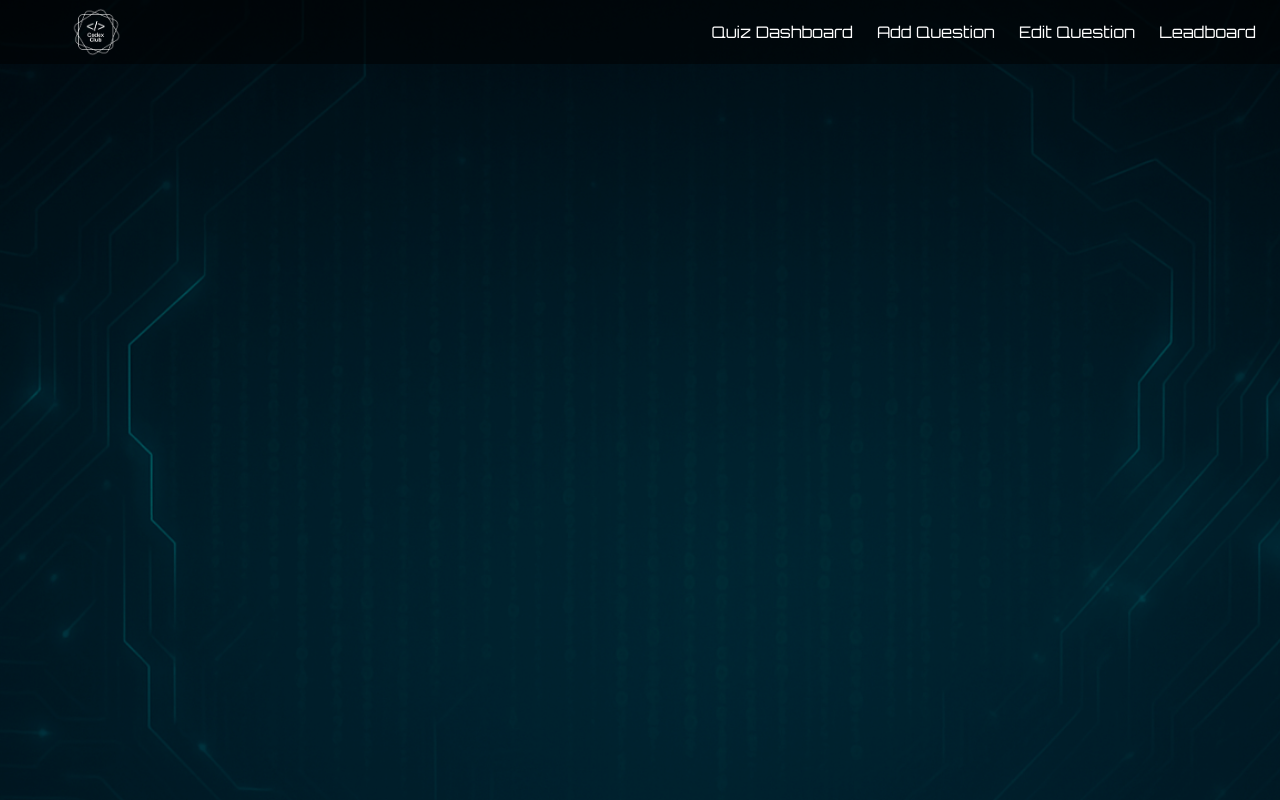
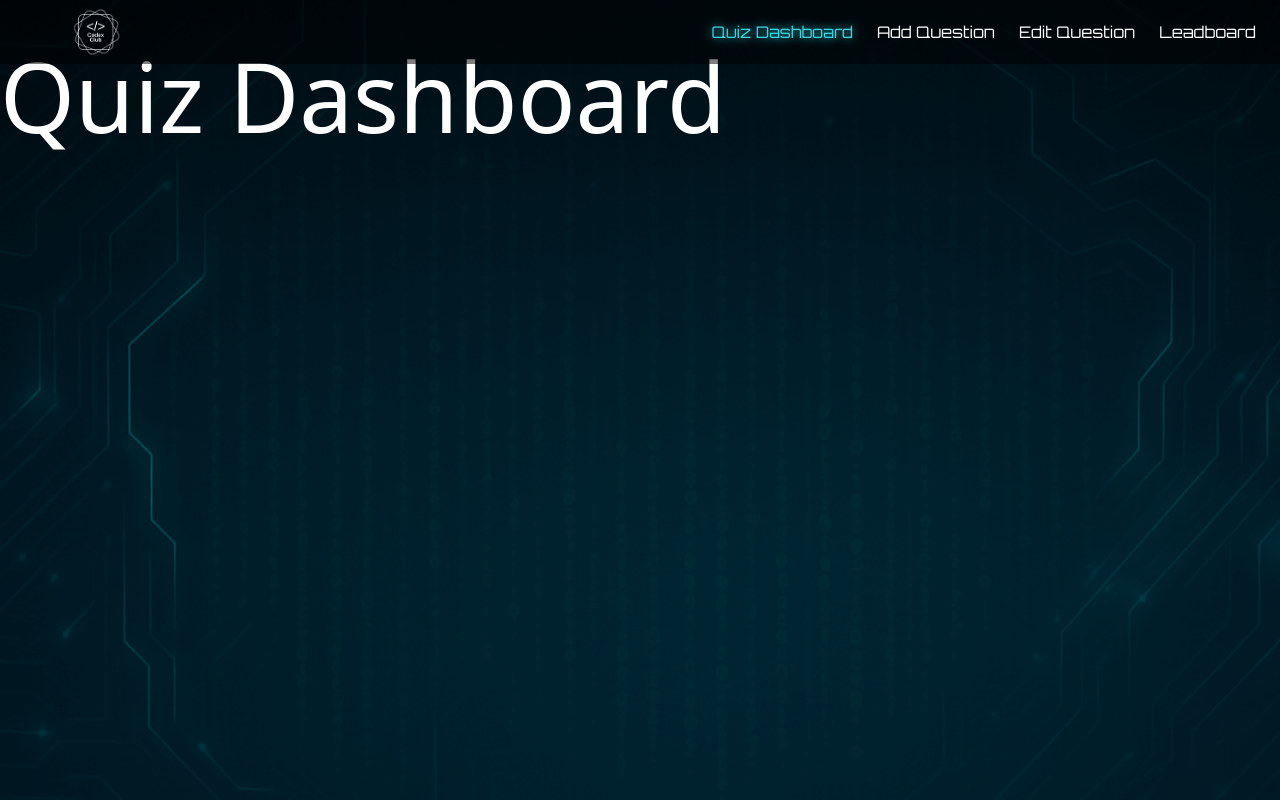
Before and after one commit to pulkitgaba009/Codex-FirstRound-Website-, a React (Vite) app in the folder codex-quiz-app/: page /adminPannel in a window 1280 px wide. Built offline with nearby package versions, Linux system fonts and the light colour scheme.

Commit message:
admin routes setup

```diff
--- a/codex-quiz-app/src/App.jsx
+++ b/codex-quiz-app/src/App.jsx
@@ -2,17 +2,28 @@ import { Routes,Route } from "react-router-dom";
 import TeamPage from "./Components/TeamPage";
 import Rules from "./Components/Rules";
 import AdminAuth from "./Components/Admin/AdminAuth";
-import AdminPannel from "./Components/Admin/AdminPannel";
+
+// Admin Pannel
+import QuizDashboard from "./Components/Admin/QuizDashboard"
+import AdminLayout from "./Components/Admin/AdminLayout";
+import AddQuestion from "./Components/Admin/AddQuestion";
+import EditQuestion from "./Components/Admin/EditQuestion";
+import Leadboard from "./Components/Admin/Leadboard";
 
 function App() {
 
   return (
    <>
   <Routes>
-    <Route path="/" element={<TeamPage></TeamPage>}></Route>
-    <Route path="/rules" element={<Rules></Rules>}></Route>
-    <Route path="/adminAuth" element={<AdminAuth></AdminAuth>}></Route>
-    <Route path="/adminPannel" element={<AdminPannel></AdminPannel>}></Route>
+    <Route path="/" element={<TeamPage/>}></Route>
+    <Route path="/rules" element={<Rules/>}></Route>
+    <Route path="/adminAuth" element={<AdminAuth/>}></Route>
+    <Route path="/adminPannel" element={<AdminLayout/>}>
+      <Route index element={<QuizDashboard/>}></Route>
+      <Route path="addQuestion" element={<AddQuestion/>}></Route>
+      <Route path="editQuestion" element={<EditQuestion/>}></Route>
+      <Route path="leadboardQuestion" element={<Leadboard/>}></Route>
+    </Route>
   </Routes>
    </>
   );
--- /dev/null
+++ b/codex-quiz-app/src/Components/Admin/AddQuestion.jsx
@@ -0,0 +1,9 @@
+function AddQuestion(){
+    return(
+        <>
+        <h1 className="text-8xl text-white">Add Question</h1>
+        </>
+    )
+}
+
+export default AddQuestion;
--- /dev/null
+++ b/codex-quiz-app/src/Components/Admin/AdminLayout.jsx
@@ -0,0 +1,18 @@
+import { Outlet } from "react-router-dom";
+import Navbar from "./NavBar";
+import Layout from "../Layout";
+
+function AdminLayout() {
+  return (
+    <Layout>
+      <div className="w-[100%] bg-[rgba(0,0,0,0.2)] h-[100%]">
+        <Navbar/>
+          <div className="mt-12">
+          <Outlet />
+          </div>
+      </div>
+    </Layout>
+  );
+}
+
+export default AdminLayout;
--- a/codex-quiz-app/src/Components/Admin/AdminPannel.jsx
+++ /dev/null
@@ -1,12 +0,0 @@
-import Layout from "../Layout";
-import Navbar from "./NavBar";
-
-export default function AdminPannel() {
-  return (
-    <Layout>
-      <div className="w-[100%] bg-[rgba(0,0,0,0.2)] h-[100%]">
-        <Navbar></Navbar>
-      </div>
-    </Layout>
-  );
-}
--- /dev/null
+++ b/codex-quiz-app/src/Components/Admin/EditQuestion.jsx
@@ -0,0 +1,9 @@
+function EditQuestion(){
+    return(
+        <>
+        <h1 className="text-8xl text-white">Edit Question</h1>
+        </>
+    )
+}
+
+export default EditQuestion;
--- /dev/null
+++ b/codex-quiz-app/src/Components/Admin/Leadboard.jsx
@@ -0,0 +1,9 @@
+function Leadboard(){
+    return(
+        <>
+        <h1 className="text-8xl text-white">Leadboard</h1>
+        </>
+    )
+}
+
+export default Leadboard;
--- a/codex-quiz-app/src/Components/Admin/NavBar.jsx
+++ b/codex-quiz-app/src/Components/Admin/NavBar.jsx
@@ -1,23 +1,37 @@
-import { useState } from "react";
+import { Link, useLocation } from "react-router-dom";
 
-function Navbar(){
-    const [activeIndex, setActiveIndex] = useState(null);
+function Navbar() {
+  const location = useLocation();
 
-    const menuItems = ["Quiz Dashboard", "Add Question", "Edit Question", "Leadboard"];
+  // Menu items with their paths
+  const menuItems = [
+    { label: "Quiz Dashboard", path: "/adminPannel" },
+    { label: "Add Question", path: "/adminPannel/addQuestion" },
+    { label: "Edit Question", path: "/adminPannel/editQuestion" },
+    { label: "Leadboard", path: "/adminPannel/leadboardQuestion" }
+  ];
 
   return (
     <div className="bg-[rgba(0,0,0,0.5)] w-screen absolute top-0 flex justify-between items-center">
-            <img src="/Codex-logo.png" alt="Codex Logo" className="p-[0.5rem] ml-[4rem] h-[4rem]"/>
+      <img
+        src="/Codex-logo.png"
+        alt="Codex Logo"
+        className="p-[0.5rem] ml-[4rem] h-[4rem]"
+      />
 
       <div className="flex gap-6 mr-6">
-                {menuItems.map((item, index) => (
+        {menuItems.map((item) => (
+          <Link key={item.path} to={item.path}>
             <p
-                        key={index}
-                        className={`adminNavbar ${activeIndex === index ? "text-[#34d8e4] [text-shadow:_0_0_10px_#34d8e4]" : "text-white"}`}
-                        onClick={() => setActiveIndex(index)}
+              className={`adminNavbar ${
+                location.pathname === item.path
+                  ? "text-[#34d8e4] [text-shadow:_0_0_10px_#34d8e4]"
+                  : "text-white"
+              }`}
             >
-                        {item}
+              {item.label}
             </p>
+          </Link>
         ))}
       </div>
     </div>
--- /dev/null
+++ b/codex-quiz-app/src/Components/Admin/QuizDashboard.jsx
@@ -0,0 +1,9 @@
+function QuizDashboard(){
+    return(
+        <>
+        <h1 className="text-8xl text-white">Quiz Dashboard</h1>
+        </>
+    )
+}
+
+export default QuizDashboard;
--- a/codex-quiz-app/src/index.css
+++ b/codex-quiz-app/src/index.css
@@ -12,7 +12,7 @@
 
 /* Admin Navbar */
 .adminNavbar{
-  @apply font-[Orbitron] hover:text-[#34d8e4] hover:[text-shadow:_0_0_10px_#34d8e4]
+  @apply font-[Orbitron] hover:[text-shadow:_0_0_10px_#34d8e4]
 }
 
 /* Scrollbar hidden */
```
Lines whose indentation alone changed are shown as unchanged.
